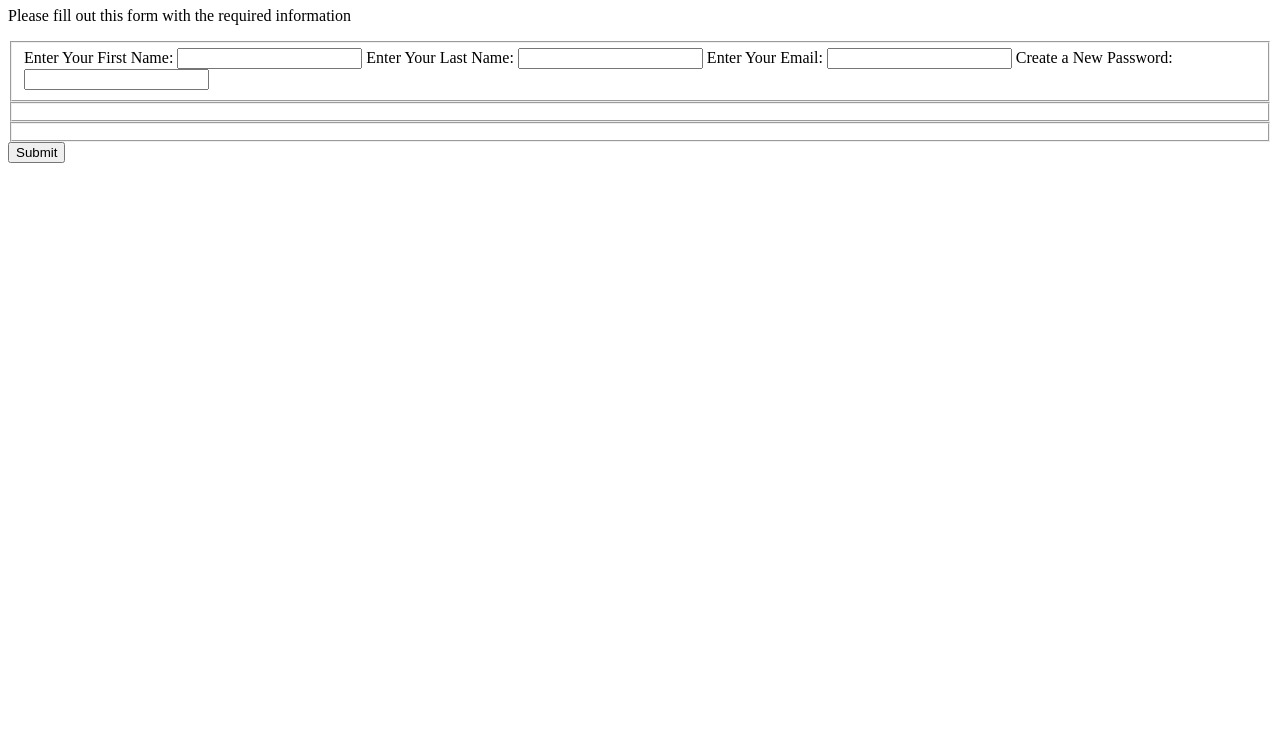
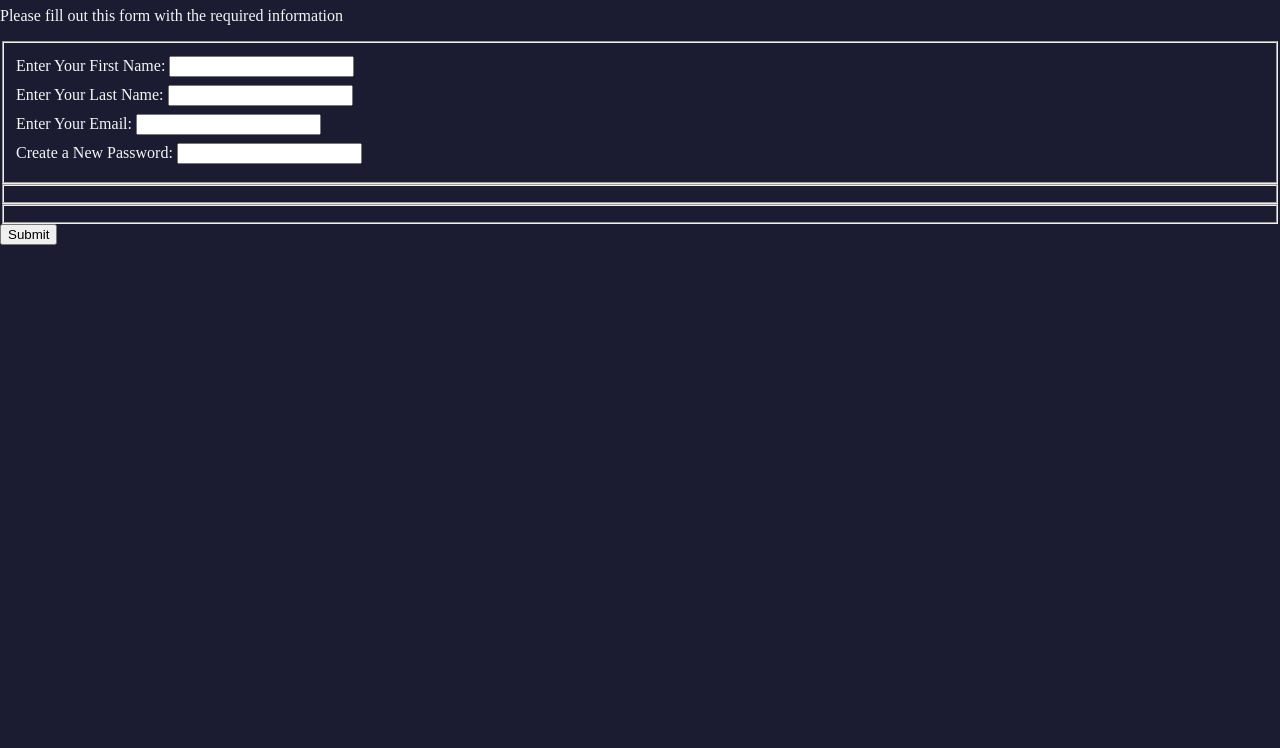
Before and after one commit to amianivictor/Form, a plain HTML site: page index.html in a window 1280 px wide. Shown: the part 73-821 px from the top of the page. Before the commit the page ends 800 px from the top, so only its background shows below. Drawn offline with Linux system fonts and the light colour scheme.

Commit message:
add body css styling

```diff
--- a/index.html
+++ b/index.html
@@ -3,7 +3,7 @@
   <head>
     <meta charset="UTF-8">
     <title>Registration Form</title>
-    <link rel="stylesheet" href="styles.css" />
+    <link rel="stylesheet" href="style.css" />
   </head>
   <body>
     <h1>Registration Form</h1>
--- a/style.css
+++ b/style.css
@@ -0,0 +1,12 @@
+body {
+    width: 100%;
+    height: 100vh;
+    margin: 0;
+    background-color: #1b1b32;
+    color: #f5f6f7;
+  }
+
+  label {
+    display: block;
+    margin: 0.5rem 0;
+  }
```
